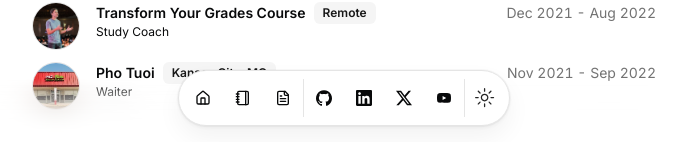
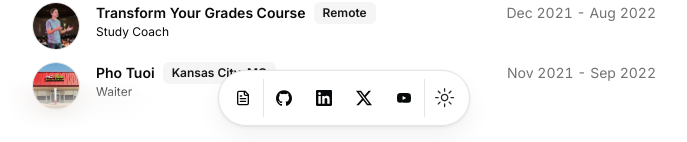
Before and after one commit to kimkhoi2202/portfolio, a Next.js app: page / in a window 1280 px wide. Shown: the part 658-800 px from the top of the page, without its empty margins (296-983 px from the left). Built offline with nearby package versions, Linux system fonts and the light colour scheme.

Commit message:
Hide Home and Blog buttons and update new Resume

```diff
--- a/src/data/resume.tsx
+++ b/src/data/resume.tsx
@@ -35,10 +35,10 @@ export const DATA = {
   techStack: [
   ],
   navbar: [
-    { href: "/", icon: HomeIcon, label: "Home" },
-    { href: "/blog", icon: NotebookIcon, label: "Blog" },
+    // { href: "/", icon: HomeIcon, label: "Home" },
+    // { href: "/blog", icon: NotebookIcon, label: "Blog" },
     {
-      href: "https://drive.google.com/file/d/1Tt2mS1Qh3CrgBKlAEtmb1G_MZm6oaJjD/view?usp=sharing",
+      href: "https://drive.google.com/file/d/1sE6l2EeFhhcsAJiiTs6I-8Gr-vcUDTbn/view?usp=sharing",
       icon: FileText,
       label: "Resume",
       target: "_blank",
@@ -168,7 +168,8 @@ export const DATA = {
       logoUrl: "/stanford.png",
       start: "2024",
       end: "2028",
-      description: "Currently taking 106B Fall Quarter",
+      description: "",
+      // description: "Currently taking 106B Fall Quarter",
       location: "Stanford, CA",
     },
     {
```
